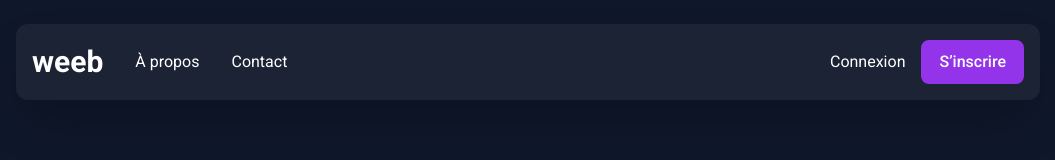
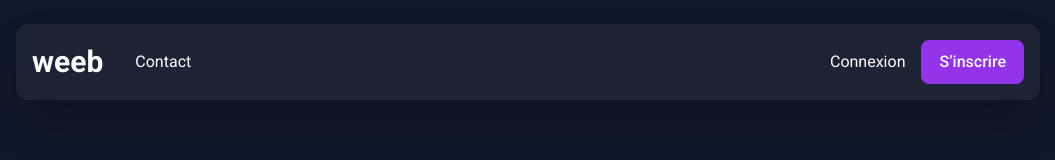
Before and after one commit to Yome07/weeb_guillaume_amselle_andreux, a React (Vite) app: page /contact in a window 1280 px wide. Shown: the top 160 px of the page, without its empty margins (112-1167 px from the left). Built offline with nearby package versions, Linux system fonts and the light colour scheme.

Commit message:
fix: suppression de about du menu

```diff
--- a/src/components/layout/Header.jsx
+++ b/src/components/layout/Header.jsx
@@ -32,7 +32,6 @@ function Header() {
 
   // Liens de navigation
   const navLinks = [
-    { name: "À propos", path: "/" },
     { name: "Contact", path: "/contact" },
   ];
 
```
